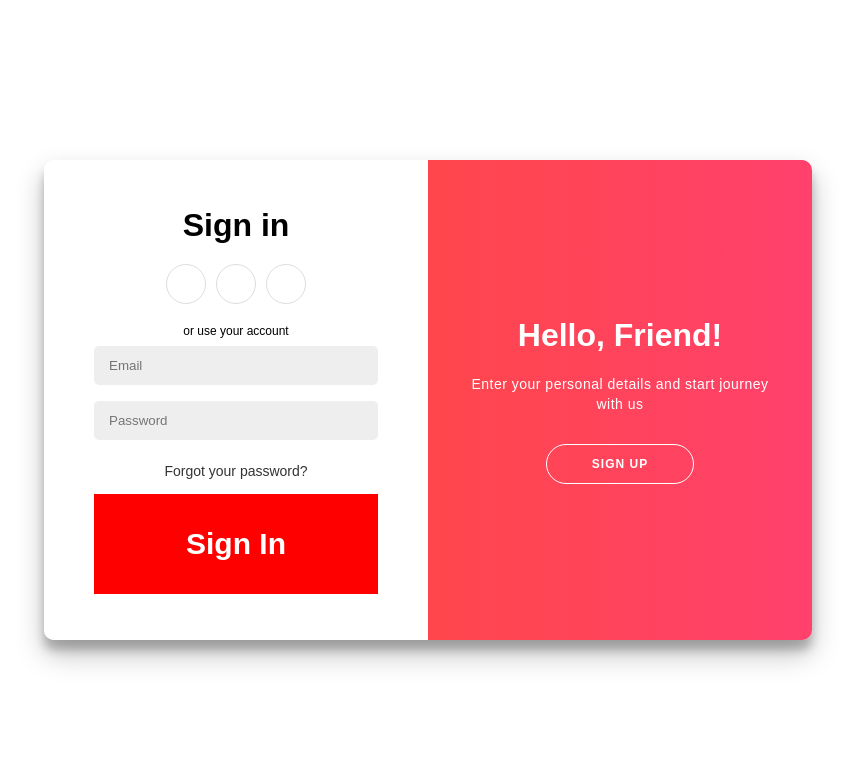
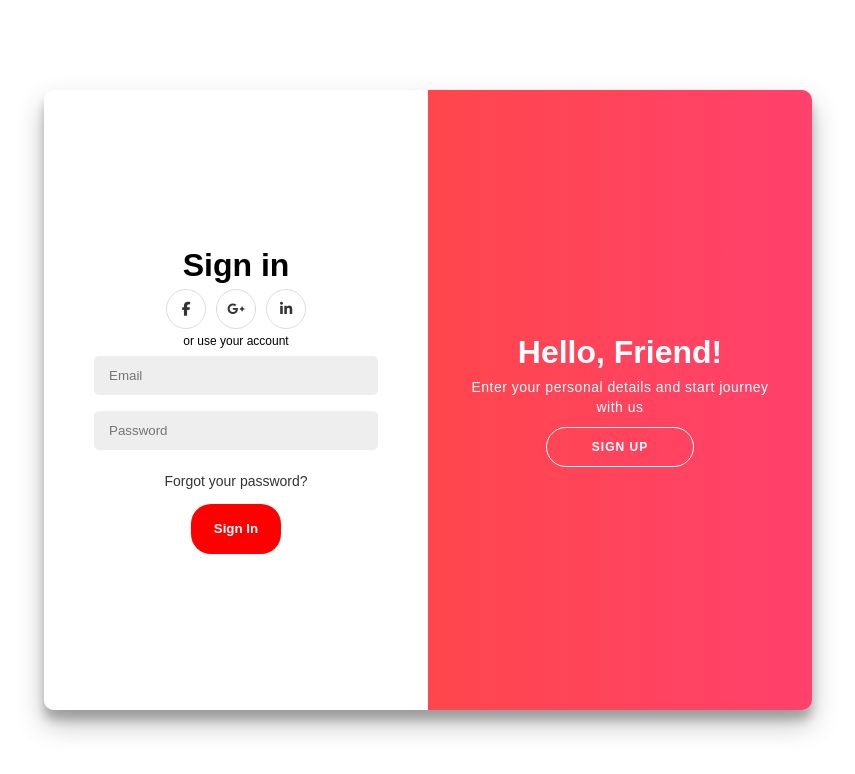
Before and after one commit to ayushraj0003/Code-collab, a React (Create React App) app in the folder frontend/: page / in a window 1280 px wide. Shown: the top 774 px of the page, without its empty margins (212-1067 px from the left). Built offline with nearby package versions, Linux system fonts and the light colour scheme; no server answers.

Commit message:
Login SignUp Css Updated

```diff
--- a/frontend/package.json
+++ b/frontend/package.json
@@ -3,6 +3,7 @@
   "version": "0.1.0",
   "private": true,
   "dependencies": {
+    "@fortawesome/fontawesome-free": "^6.6.0",
     "@testing-library/jest-dom": "^5.17.0",
     "@testing-library/react": "^13.4.0",
     "@testing-library/user-event": "^13.5.0",
--- a/frontend/src/Components/App.jsx
+++ b/frontend/src/Components/App.jsx
@@ -2,6 +2,7 @@ import React, { useState } from "react";
 import "./newstyles.css"; // Ensure the updated CSS file is imported
 import SignInForm from "./SignInForm";
 import SignUpForm from "./SignUpForm";
+import '@fortawesome/fontawesome-free/css/all.min.css';
 
 export default function App() {
   const [type, setType] = useState("signIn");
--- a/frontend/src/Components/SignInForm.jsx
+++ b/frontend/src/Components/SignInForm.jsx
@@ -60,7 +60,7 @@ function SignInForm() {
           onChange={handleChange}
         />
         <a href="#">Forgot your password?</a>
-        <button className="create-btn">Sign In</button>
+        <button className="ghost1">Sign In</button>
       </form>
     </div>
   );
--- a/frontend/src/Components/SignUpForm.jsx
+++ b/frontend/src/Components/SignUpForm.jsx
@@ -96,7 +96,7 @@ function SignUpForm() {
         />
         <div className="avatar-selection">
             <p>Select an Avatar:</p>
-            {/* <div className="avatar-options">
+            <div className="avatar-options">
               {avatars.map((avatar, index) => (
                 <img
                   key={index}
@@ -106,9 +106,9 @@ function SignUpForm() {
                   onClick={() => handleAvatarSelect(avatar)}
                 />
               ))}
-            </div> */}
+            </div>
           </div>
-        <button className="create-btn">Sign Up</button>
+        <button className="ghost1">Sign Up</button>
       </form>
     </div>
   );
--- a/frontend/src/Components/newstyles.css
+++ b/frontend/src/Components/newstyles.css
@@ -44,7 +44,7 @@
   font-weight: 100;
   line-height: 20px;
   letter-spacing: 0.5px;
-  margin: 20px 0 30px;
+  margin:6px 0 10px;
 }
 
 .auth-container span {
@@ -112,7 +112,7 @@
   overflow: hidden;
   width: 768px;
   max-width: 100%;
-  min-height: 480px;
+  min-height: 620px;
 }
 
 .form-containers {
@@ -228,7 +228,7 @@
 }
 
 .social-container {
-  margin: 20px 0;
+  margin: 5px 0;
 }
 
 .social-container a {
@@ -293,3 +293,73 @@ footer a {
   cursor: pointer;
   color: yellow;
 }
+
+
+.ghost1{
+  background-color: red;
+  color: white;
+
+  border: none;
+  cursor: pointer;
+  width: 90px; /* Full width on smaller screens */
+  height: auto;
+  border-radius: 20px;
+  text-align: center;
+  font-weight: bold;
+  max-width: 600px; /* Limit width on larger screens */
+  line-height: 50px;
+  text-align: center;
+  position: relative;
+  overflow: hidden;
+  box-shadow: inset 0 0 0 0 black;
+  transition: ease-out 0.5s;
+  outline: none;
+}
+
+.ghost1:hover {
+  box-shadow: inset 300px 0 0 0 black;
+  cursor: pointer;
+  color: yellow;
+}
+
+.ghost{
+  border-radius: 20px;
+  border: 1px solid #ff4b2b;
+  background-color: #ff4b2b;
+  cursor: pointer ;
+  color: #ffffff;
+  font-size: 12px;
+  font-weight: bold;
+  padding: 12px 45px;
+  letter-spacing: 1px;
+  text-transform: uppercase;
+  outline:none ;
+
+  z-index: 1;
+  transition: ease-out 0.8s;
+  position: relative;
+}
+.ghost:hover{
+  color: black ;
+  cursor: pointer;
+}
+.ghost::before{
+  transition: 0.5s all ease;
+  position: absolute;
+  top: 0;
+  left: 50%;
+  right: 50%;
+  bottom: 0;
+  opacity: 0;
+  content: "";
+  background-color: white;
+  border-radius: 20px;
+}
+.ghost:hover::before{
+  transition: 0.5s all ease;
+  left: 0;
+  right: 0;
+  opacity: 1;
+  z-index: -1;
+  border-radius: 20px;
+}
```
Also changed, not shown: 1 other file (tests, documents, lock files or other folders).
